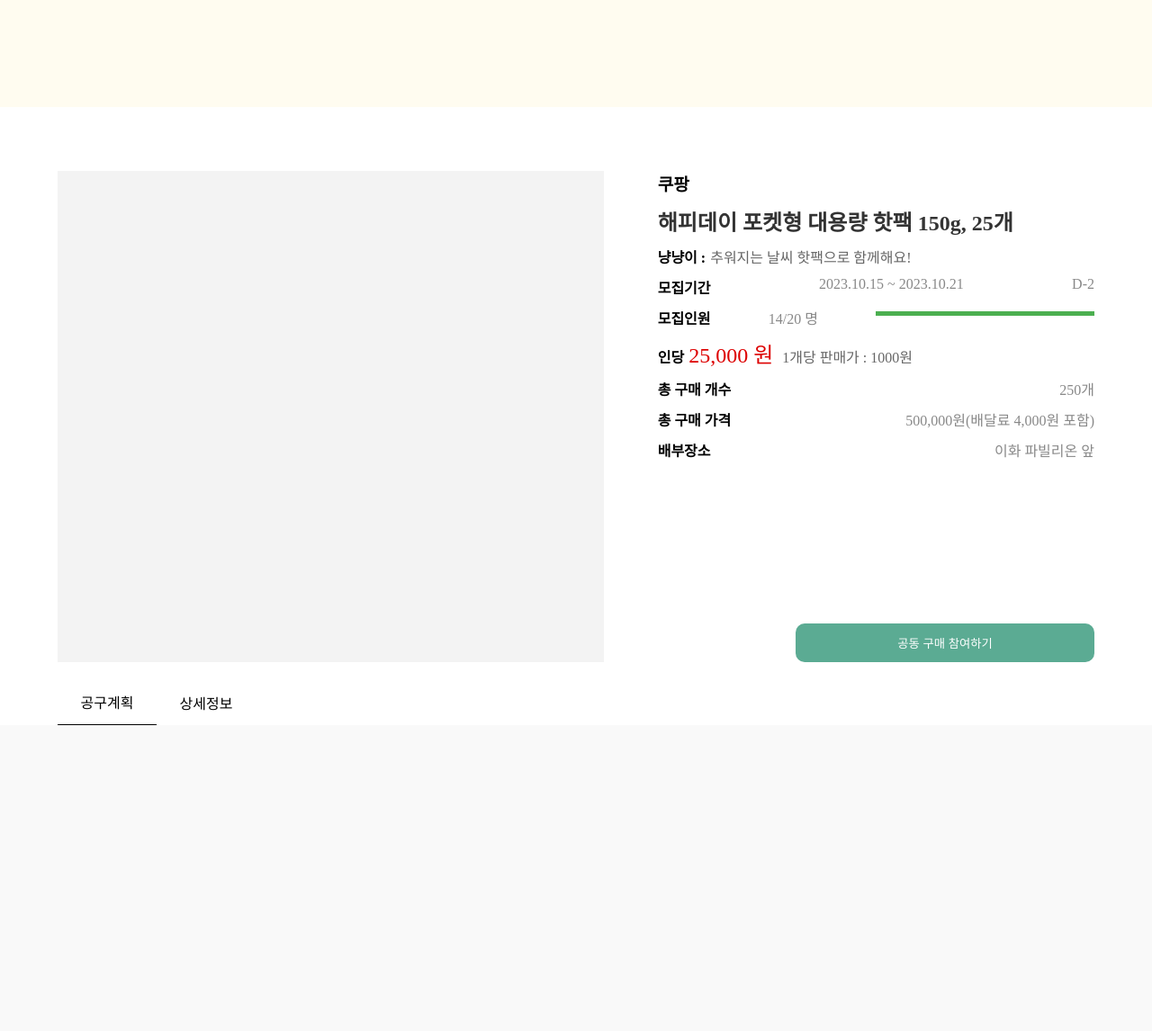
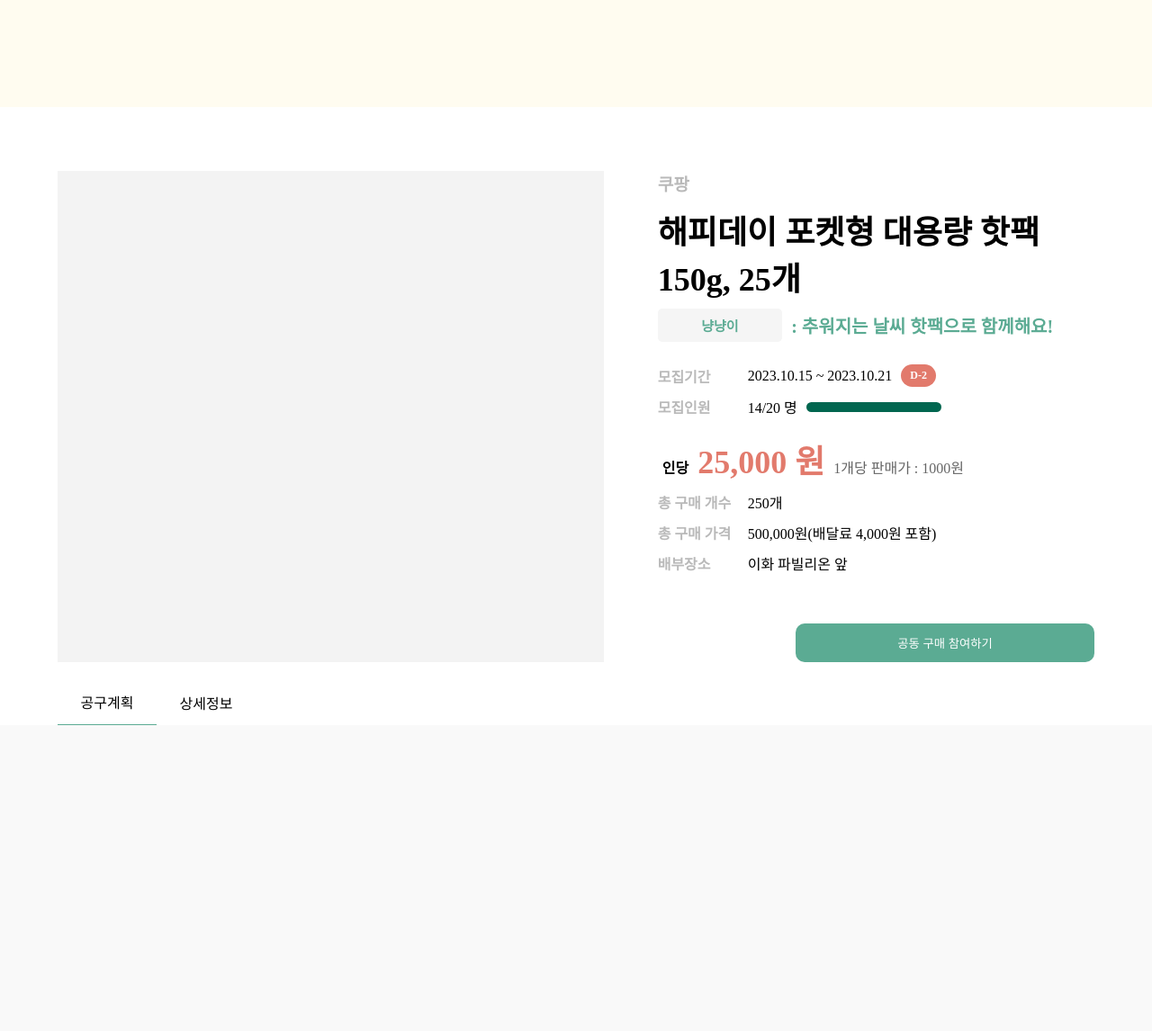
Before and after one commit to Orang2E/wishWith-FE, a Python web app: template templates/product_detail.html in a window 1280 px wide. Shown: the part 173-1319 px from the top of the page at 90% size. Run offline with Jinja, Linux system fonts and the light colour scheme; the template is opened without the code that fills it, so the values that code supplies are empty.

Commit message:
feat: 상품등록 2차 수정

```diff
--- a/static/css/product_detail.css
+++ b/static/css/product_detail.css
@@ -56,11 +56,24 @@
   width: 80%;
 }
 
-.company,
+.company {
+  display: flex;
+  color: #b9b9b9;
+  text-align: left;
+  text-align: center;
+  font-family: Pretendard Variable;
+  font-size: 20px;
+  font-style: normal;
+  font-weight: 700;
+  line-height: normal;
+  margin-bottom: 11px;
+}
 .proTitle,
 .profileBox,
 .subInfo,
 .mainPrice {
+  display: flex;
+  align-items: center;
   margin-bottom: 10px;
 }
 
@@ -70,61 +83,129 @@
 }
 
 .proTitle {
-  font-size: 1.5em;
-  font-weight: bold;
-  color: #333;
+  color: #000;
+
+  font-family: Pretendard Variable;
+  font-size: 36px;
+  font-style: normal;
+  font-weight: 700;
+  line-height: normal;
 }
 
 .profileBox {
   display: flex;
   align-items: center;
+  margin-bottom: 25px;
 }
 
 .profileText {
-  font-weight: bold;
-  margin-right: 5px;
+  display: flex;
+  width: 124.225px;
+  height: 32.251px;
+  padding: 2.389px 7.167px;
+  justify-content: center;
+  align-items: center;
+  gap: 23.889px;
+  flex-shrink: 0;
+  border-radius: 4.778px;
+  background: #f5f5f5;
+  color: #5bab93;
+  margin-right: 10px;
+
+  text-align: center;
+  font-family: Pretendard Variable;
+  font-size: 15px;
+  font-style: normal;
+  font-weight: 700;
+  line-height: normal;
 }
 
 .description {
   color: #666;
+  color: #5bab93;
+  text-align: center;
+  font-family: Pretendard Variable;
+  font-size: 20px;
+  font-style: normal;
+  font-weight: 700;
+  line-height: normal;
 }
 
 .subInfo {
   display: flex;
-  justify-content: space-between;
 }
 
 .subTitle {
-  font-weight: bold;
+  width: 100px;
+  color: #b9b9b9;
+  text-align: left;
+  font-family: Pretendard Variable;
+  font-size: 16px;
+  font-style: normal;
+  font-weight: 600;
+  line-height: normal;
 }
 
-.subDate,
-.dDay,
-.priceText,
+.subDate {
+  color: #000;
+  margin-right: 10px;
+
+  font-family: Pretendard Variable;
+  font-size: 16px;
+  font-style: normal;
+  font-weight: 400;
+  line-height: normal;
+}
+.dDay {
+  display: inline-flex;
+  padding: 5px 10px;
+  justify-content: center;
+  align-items: center;
+  gap: 10px;
+  border-radius: 20px;
+  background: #e27a6c;
+
+  color: #fff;
+
+  text-align: center;
+  font-family: Pretendard Variable;
+  font-size: 12px;
+  font-style: normal;
+  font-weight: 600;
+  line-height: normal;
+}
+.priceText {
+  color: #e27a6c;
+  text-align: center;
+  font-family: Pretendard Variable;
+  font-size: 36px;
+  font-style: normal;
+  font-weight: 700;
+  line-height: normal;
+  margin-left: 5px;
+}
 .realPrice {
+  display: flex;
   color: #888;
+  text-align: left;
 }
 
 .progressBar {
-  height: 5px;
-  background-color: #4caf50; /* Example color */
-  width: 50%; /* Adjust based on progress */
-  margin: 5px 0;
+  width: 150px;
+  height: 11px;
+  border-radius: 5.972px;
+  background: #00664f;
 }
 
 .mainPrice {
   display: flex;
+  margin: 10px 8px 10px 5px;
   align-items: baseline;
 }
 
 .perText {
   font-weight: bold;
   margin-right: 5px;
-}
-
-.priceText {
-  font-size: 1.5em;
-  color: #d00; /* Example color for price */
 }
 
 .realPrice {
@@ -163,6 +244,7 @@
 
 .navBar {
   width: 100%;
+
   height: 50px;
   align-items: center;
   flex: left;
@@ -179,5 +261,5 @@
 }
 
 .navList.selected {
-  border-bottom: solid 1px black;
+  border-bottom: solid 2px #5bab93;
 }
--- a/templates/product_detail.html
+++ b/templates/product_detail.html
@@ -12,8 +12,8 @@
           <div class="company">쿠팡</div>
           <div class="proTitle">해피데이 포켓형 대용량 핫팩 150g, 25개</div>
           <div class="profileBox">
-            <div class="profileText">냥냥이 :</div>
-            <div class="description">추워지는 날씨 핫팩으로 함께해요!</div>
+            <div class="profileText">냥냥이</div>
+            <div class="description">: 추워지는 날씨 핫팩으로 함께해요!</div>
           </div>
           <div class="subInfo">
             <div class="subTitle">모집기간</div>
```
